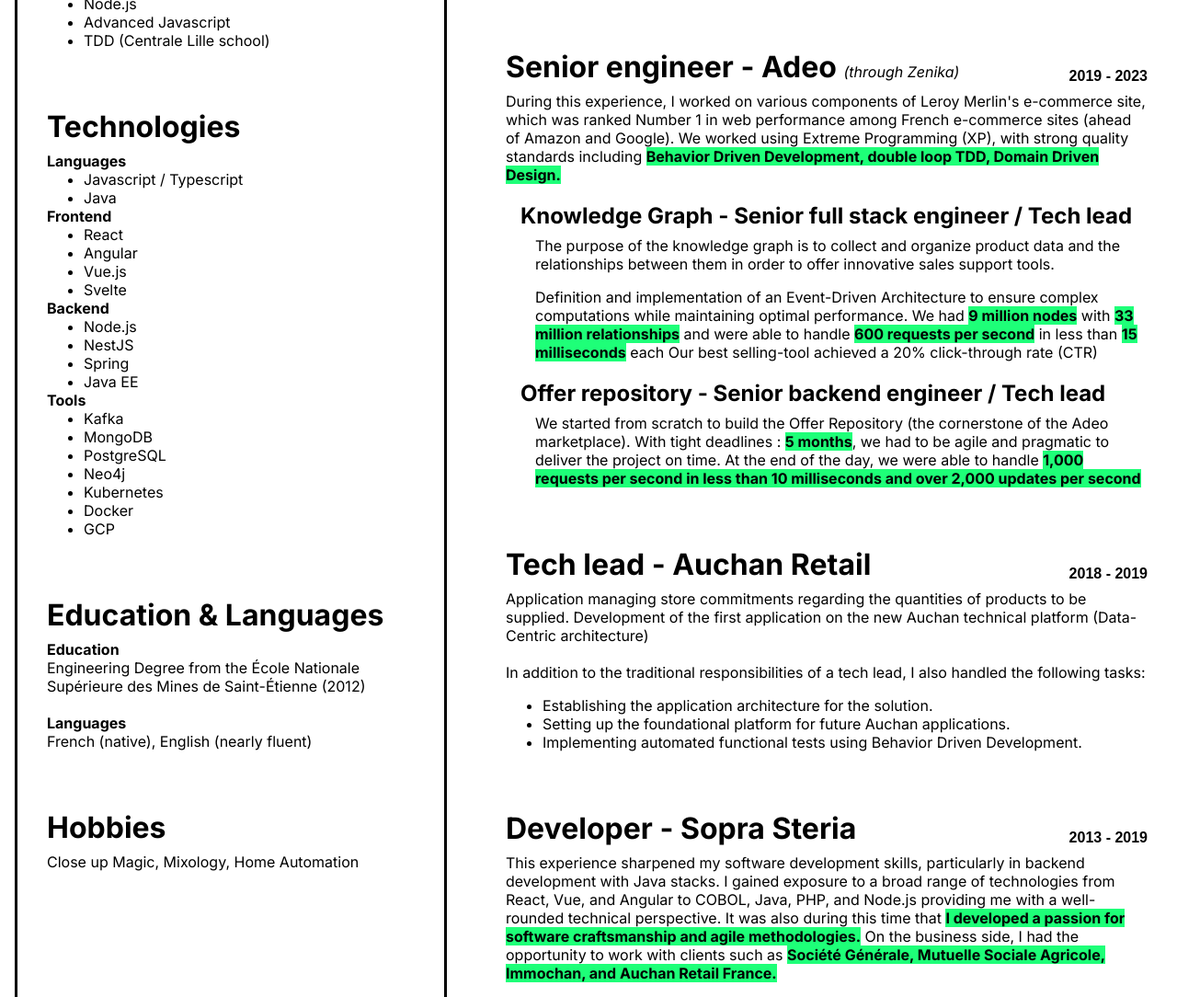
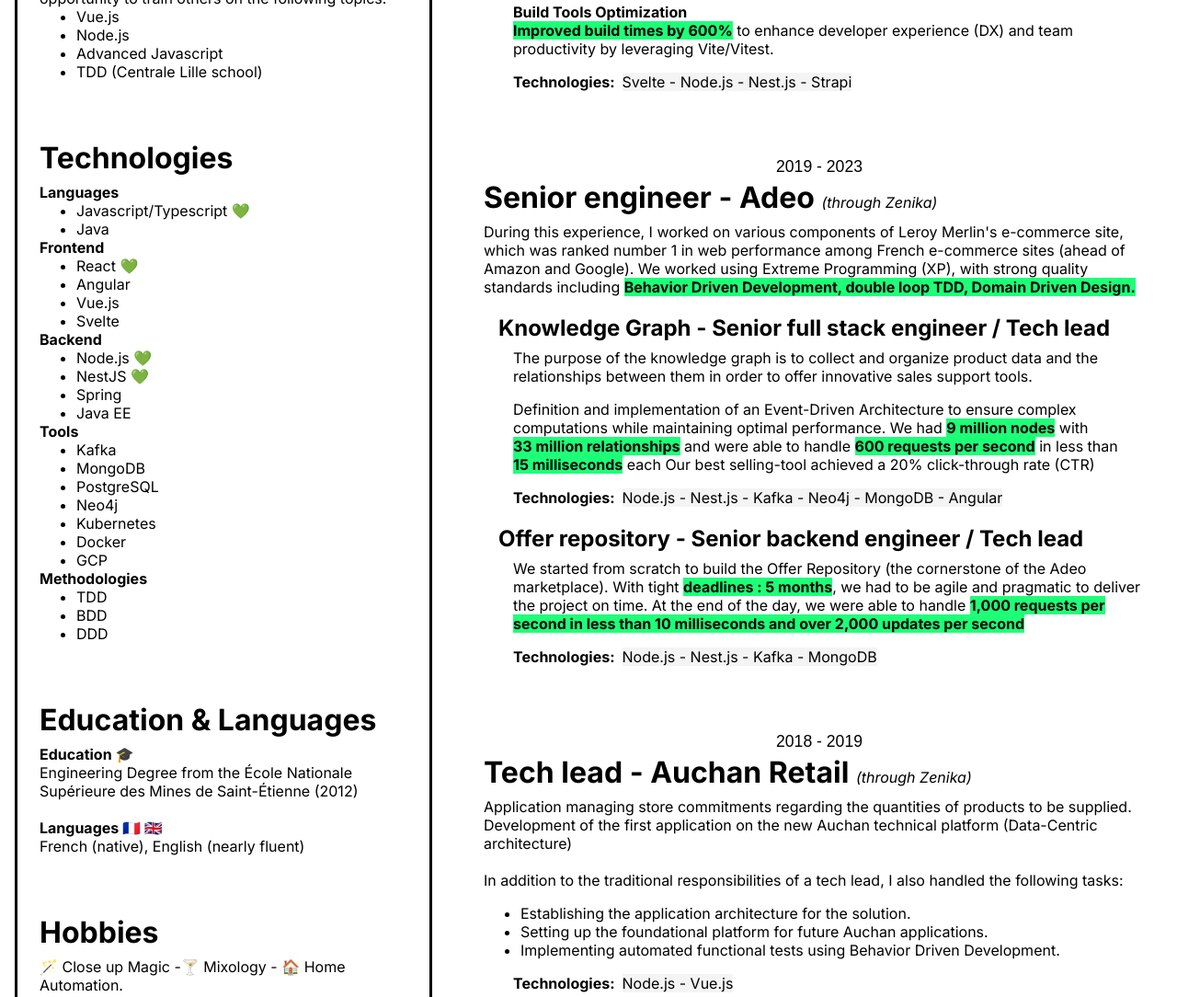
Before and after one commit to delphinaubin/resume, a website: page index.html in a window 1280 px wide. Shown: the part 1193-2277 px from the top of the page at 92% size. Drawn offline with Linux system fonts and the light colour scheme; a web font is replaced by a local one.

Commit message:
feat: rework style

```diff
--- a/index.html
+++ b/index.html
@@ -18,7 +18,7 @@
     />
 
     <link
-      href="https://fonts.googleapis.com/css2?family=Sono:wght@200;300&display=swap"
+      href="https://fonts.googleapis.com/css2?family=Sono:wght@200;400;500&display=swap"
       rel="stylesheet"
     />
 
@@ -37,6 +37,10 @@
     <header>
       <div class="header-image">
         <img src="delphin.png" alt="Photo de Delphin Aubin" />
+        <div class="contact">
+          <a href="tel:0682737268">06 82 73 72 68</a><br />
+          delphin.aubin@gmail.com
+        </div>
       </div>
       <div class="header-text">
         <h1>Hello I'm <span class="text-bg-primary">Delphin Aubin</span></h1>
@@ -53,8 +57,8 @@
           Convinced that technology alone isn’t enough, I continuously work on
           improving my soft skills to enhance team collaboration and
           relationships. I'm also an
-          <span class="bold">experienced speaker</span> loving sharing my
-          knowledge.
+          <span class="bold">experienced speaker</span> who enjoys sharing
+          knowledge with others.
         </section>
         <section class="experience">
           <h1>
@@ -70,7 +74,7 @@
             This application is used by
             <span class="bold">91 million users across 21 countries</span>.
             <br />
-            I had the opportunity to do the following tasks
+            I had the opportunity to do the following tasks:
           </p>
           <h3>Team coaching</h3>
           <p>Coached the team on development and testing best practices.</p>
@@ -93,6 +97,10 @@
             developer experience (DX) and team productivity by leveraging
             Vite/Vitest.
           </p>
+          <div class="technologies">
+            <h3>Technologies:</h3>
+            <span>Svelte - Node.js - Nest.js - Strapi</span>
+          </div>
         </section>
         <section class="experience">
           <h1>
@@ -101,7 +109,7 @@
           </h1>
           <p>
             During this experience, I worked on various components of Leroy
-            Merlin's e-commerce site, which was ranked Number 1 in web
+            Merlin's e-commerce site, which was ranked number 1 in web
             performance among French e-commerce sites (ahead of Amazon and
             Google). We worked using Extreme Programming (XP), with strong
             quality standards including
@@ -119,28 +127,37 @@
           <p>
             Definition and implementation of an Event-Driven Architecture to
             ensure complex computations while maintaining optimal performance.
-            We had <span class="bold">9 million nodes</span> with
-            <span class="bold">33 million relationships</span> and were able to
-            handle <span class="bold">600 requests per second</span> in less
-            than <span class="bold">15 milliseconds</span> each Our best
+            We had <span class="bold">9&nbsp;million nodes</span> with
+            <span class="bold">33&nbsp;million relationships</span> and were
+            able to handle
+            <span class="bold">600&nbsp;requests per second</span> in less than
+            <span class="bold">15&nbsp;milliseconds</span> each Our best
             selling-tool achieved a 20% click-through rate (CTR)
           </p>
+          <div class="technologies">
+            <h3>Technologies:</h3>
+            <span>Node.js - Nest.js - Kafka - Neo4j - MongoDB - Angular</span>
+          </div>
           <h2>Offer repository - Senior backend engineer / Tech lead</h2>
           <p>
             We started from scratch to build the Offer Repository (the
-            cornerstone of the Adeo marketplace). With tight deadlines :
-            <span class="bold">5 months</span>, we had to be agile and pragmatic
-            to deliver the project on time. At the end of the day, we were able
-            to handle
+            cornerstone of the Adeo marketplace). With tight
+            <span class="bold">deadlines : 5 months</span>, we had to be agile
+            and pragmatic to deliver the project on time. At the end of the day,
+            we were able to handle
             <span class="bold"
               >1,000 requests per second in less than 10 milliseconds and over
               2,000 updates per second</span
             >
           </p>
+          <div class="technologies">
+            <h3>Technologies:</h3>
+            <span>Node.js - Nest.js - Kafka - MongoDB</span>
+          </div>
         </section>
         <section class="experience">
           <h1>
-            Tech lead - Auchan Retail
+            Tech lead - Auchan Retail <i>(through Zenika)</i>
             <span class="date">2018 - 2019</span>
           </h1>
           <p>
@@ -163,6 +180,10 @@
               Development.
             </li>
           </ul>
+          <div class="technologies">
+            <h3>Technologies:</h3>
+            <span>Node.js - Vue.js</span>
+          </div>
         </section>
         <section class="experience">
           <h1>
@@ -195,7 +216,7 @@
           I had the opportunity to speak at various tech events:
           <ul>
             <li>
-              <span class="bold">BDXio 2024</span> (Bordeaux) 2024 - Les 10
+              <span class="bold">BDX I/O 2024</span> (Bordeaux) 2024 - Les 10
               minutes TS les plus rentables de votre vie
             </li>
             <li>
@@ -204,7 +225,7 @@
                 target="_blank"
                 rel="noopener noreferrer"
                 href="https://www.youtube.com/watch?v=qTS89fsmXzs"
-                >Les 10 minutes TS les plus rentables de votre vie</a
+                >🎬 Les 10 minutes TS les plus rentables de votre vie</a
               >
             </li>
             <li>
@@ -213,7 +234,7 @@
                 target="_blank"
                 rel="noopener noreferrer"
                 href="https://www.youtube.com/watch?v=0v7zHnNbqfA"
-                >CQRS CQFD</a
+                >🎬 CQRS CQFD</a
               >
             </li>
             <li>
@@ -232,7 +253,7 @@
                 target="_blank"
                 rel="noopener noreferrer"
                 href="https://www.youtube.com/watch?v=NonGdjNfgUo&t=1168s"
-                >Mo Mo Mo Mo Modules</a
+                >🎬 Mo Mo Mo Mo Modules</a
               >
             </li>
             <li>
@@ -297,20 +318,20 @@
           <h1>Technologies</h1>
           <h2>Languages</h2>
           <ul>
-            <li>Javascript / Typescript</li>
+            <li>Javascript/Typescript 💚</li>
             <li>Java</li>
           </ul>
           <h2>Frontend</h2>
           <ul>
-            <li>React</li>
+            <li>React 💚</li>
             <li>Angular</li>
             <li>Vue.js</li>
             <li>Svelte</li>
           </ul>
           <h2>Backend</h2>
           <ul>
-            <li>Node.js</li>
-            <li>NestJS</li>
+            <li>Node.js 💚</li>
+            <li>NestJS 💚</li>
             <li>Spring</li>
             <li>Java EE</li>
           </ul>
@@ -324,19 +345,26 @@
             <li>Docker</li>
             <li>GCP</li>
           </ul>
+          <h2>Methodologies</h2>
+          <ul>
+            <li>TDD</li>
+            <li>BDD</li>
+            <li>DDD</li>
+          </ul>
         </section>
         <section>
           <h1>Education & Languages</h1>
-          <h2>Education</h2>
-          Engineering Degree from the École Nationale Supérieure des Mines de Saint-Étienne (2012)
-          <br/>
-          <br/>
-          <h2>Languages</h2>
+          <h2>Education 🎓</h2>
+          Engineering Degree from the École Nationale Supérieure des Mines de
+          Saint-Étienne (2012)
+          <br />
+          <br />
+          <h2>Languages 🇫🇷 🇬🇧</h2>
           French (native), English (nearly fluent)
         </section>
         <section>
           <h1>Hobbies</h1>
-          Close up Magic, Mixology, Home Automation
+          🪄&nbsp;Close up Magic -🍸&nbsp;Mixology - 🏠&nbsp;Home Automation.
         </section>
       </div>
     </main>
--- a/style.css
+++ b/style.css
@@ -9,6 +9,7 @@
 header .header-image {
   position: relative;
   display: flex;
+  flex-direction: column;
   margin-inline-end: var(--sidebar-margin-inline-end);
   margin-inline-start: var(--sidebar-margin-inline-start);
   align-items: center;
@@ -26,6 +27,7 @@
   display: flex;
   flex-direction: column;
   justify-content: center;
+  padding-inline: var(--sidebar-padding-inline);
 }
 
 .header-text h1 {
@@ -43,7 +45,7 @@
 }
 
 body {
-  max-inline-size: 120rem;
+  max-inline-size: 110rem;
   margin-inline: auto;
   font-size: var(--font-normal);
   min-block-size: 100vh;
@@ -66,7 +68,7 @@
   min-inline-size: var(--sidebar-inline-size);
   margin-inline-start: var(--sidebar-margin-inline-start);
   border-block-start: solid;
-  background-color: #F2FFF2;
+  background-color: var(--light-background);
 }
 .content {
   padding-block-start: var(--sidebar-padding-block-start);
@@ -107,6 +109,7 @@
 
 .code {
   font-family: "Sono", sans-serif;
+  font-weight: 400;
 }
 
 .text-primary {
@@ -128,7 +131,7 @@
 }
 
 .content section {
-  margin-block-end: var(--space-xl-with-date)
+  margin-block-end: var(--space-xl);
 }
 
 .experience {
@@ -177,47 +180,71 @@
 .date {
   position: absolute;
   inset-inline-start: 0;
-  inset-block-end: var(--font-xl);
-  font-size: var(--font-m);
-  /* TODO chose a font and remove the commented one */
-  /*font-family: "Montserrat", sans-serif;*/
+  inset-block-start: 0.5rem;
+  font-size: var(--font-sm);
   font-family: "Sono", sans-serif;
+  font-weight: 500;
   inline-size: 100%;
   text-align: center;
+}
+
+.contact {
+  text-align: center;
+  font-size: var(--font-sm);
+  margin-block-start: 1rem;
+  margin-block-end: 0;
+}
+
+.contact a {
+  font-size: var(--font-l);
+  text-decoration: none;
+  color: #000;
+  font-weight: bold;
+}
+
+.technologies {
+  font-size: var(--font-normal);
+  display: flex;
+  flex-direction: row;
+}
+.technologies span {
+  background-color: var(--light-background);
+}
+
+.technologies h3 {
+  padding-inline-end: 0.5rem;
 }
 
 /* ------ RESPONSIVE ------ */
 
 body {
   --primary-color: #1eff78;
-  --secondary-color: #ff781e;
-  --ternary-color: #ff24b1;
+  --light-background: #F4F4F4;
 
   --font-xxl: 3.5rem;
   --font-xl: 2.2rem;
   --font-l: 1.5rem;
   --font-m: 1.2rem;
+  --font-sm: 1.1rem;
   --font-normal: 1rem;
 
   --space-xl: 4rem;
-  --space-xl-with-date: calc(var(--space-xl) + 2rem);
 
   --header-padding-block: 3rem;
-  --header-text-padding-inline: 3rem;
 
   --sidebar-inline-size: 100%;
   --sidebar-margin-inline-start: 0;
   --sidebar-margin-inline-end: 0rem;
-  --sidebar-padding-inline: 2rem;
-  --sidebar-padding-block-start: 1rem;
+  --sidebar-padding-inline: 1.5rem;
+  --sidebar-padding-block-start: 0.5rem;
+}
+
+.experience h1 {
+  padding-top: 2rem;
 }
 
 @media screen and (min-width: 900px), print {
   body {
-    --primary-color: #1eff78;
-    --secondary-color: #ff781e;
-    --ternary-color: #ff24b1;
-
     --font-xxl: 4.5rem;
     --font-xl: 2.7rem;
     --font-l: 2rem;
@@ -226,7 +253,7 @@
 
     --sidebar-inline-size: 17rem;
     --sidebar-margin-inline-start: 1rem;
-    --sidebar-margin-inline-end: 2rem;
+    --sidebar-margin-inline-end: 1rem;
   }
 
   main {
@@ -240,10 +267,6 @@
     text-align: start;
   }
 
-  header .header-text {
-    padding-inline: var(--header-text-padding-inline);
-  }
-
   .header-image img {
     inline-size: 100%;
   }
@@ -254,76 +277,85 @@
   }
 }
 
-@media print {
-  body {
-
-    --header-padding-block: 1.2rem;
-    --header-text-padding-inline: 1rem;
-
-    --sidebar-margin-inline-start: 0.5rem;
-    --sidebar-margin-inline-end: 0.8rem;
-    --sidebar-padding-block-start: 0.5rem;
-    --sidebar-padding-inline: 0.8rem;
-
-    --sidebar-inline-size: 14rem;
-    --font-xxl: 3.3rem;
-    --font-xl: 2rem;
-    --font-l: 1.5rem;
-    --font-m: 1.2rem;
-    --font-normal: 1rem;
-
-
-    --space-xl: 3.5rem;
-    --space-xl-with-date: calc(var(--space-xl) + 2rem);
-
-  }
-
-  p {
-    orphans: 3;
-    widows: 3
-  }
-  h1, h2, h3, h4, .date {
-    page-break-after:avoid;
-    break-after: avoid;
-  }
-}
-
 @media screen and (min-width: 1200px) {
   body {
     --sidebar-inline-size: 25rem;
     --sidebar-margin-inline-end: 2rem;
-    --space-xl-with-date: var(--space-xl);
-  }
-  .date {
-    position: absolute;
-    font-size: var(--font-normal);
-    inset-inline-start: inherit;
-    inset-inline-end: 0;
-    inset-block-end: 0;
-    inline-size: auto;
-    text-align: right;
   }
 }
 
 @media screen and (min-width: 1800px) {
   body {
-    --primary-color: #1eff78;
-    --secondary-color: #ff781e;
-    --ternary-color: #ff24b1;
-
     --sidebar-inline-size: 30rem;
 
+    --space-xl: 5rem;
+    --font-xxl: 6rem;
+    --font-xl: 3.5rem;
+    --font-sm: 1.3rem;
+  }
+}
 
-    --space-xl: 5rem;
+@media print {
+  body {
+    --header-padding-block: 1rem;
+    --sidebar-margin-inline-start: 0rem;
+    --sidebar-margin-inline-end: 0.8rem;
+    --sidebar-padding-block-start: 0rem;
+    --sidebar-padding-inline: 0.7rem;
+    --sidebar-inline-size: 12rem;
 
-    --font-xxl: 7rem;
-    --font-xl: 4rem;
-    --font-l: 3.3rem;
-    --font-m: 2rem;
-    --font-normal: 1.2rem;
+    --font-xxl: 2.5rem;
+    --font-xl: 1.8rem;
+    --font-l: 1.2rem;
+    --font-m: 1rem;
+    --font-normal: 0.8rem;
+
+    --space-xl: 2.8rem;
   }
 
+
+  main {
+    margin-block-start: 1.5rem;
+  }
+
+  .sidebar {
+    border-block: none;
+    border-inline-start: none;
+    padding-inline-start: 0;
+    border-inline-end-width: 1px;
+    padding-block-end: 0;
+  }
+
+  .sidebar section:last-of-type {
+    margin-block-end: 0;
+  }
+
+  .content {
+    padding-inline-end: 0;
+  }
+  .contact {
+    font-size: var(--font-normal);
+  }
+
+  section {
+    orphans: 4;
+    widows: 3;
+  }
+  h1,
+  h2,
+  h3,
+  h4,
   .date {
-    font-size: var(--font-m);
+    page-break-after: avoid;
+    break-after: avoid;
   }
+
+  .technologies h3 {
+    page-break-after: auto;
+  }
+
+  .technologies {
+    margin-block-start: -0.2rem;
+  }
+
 }
```
